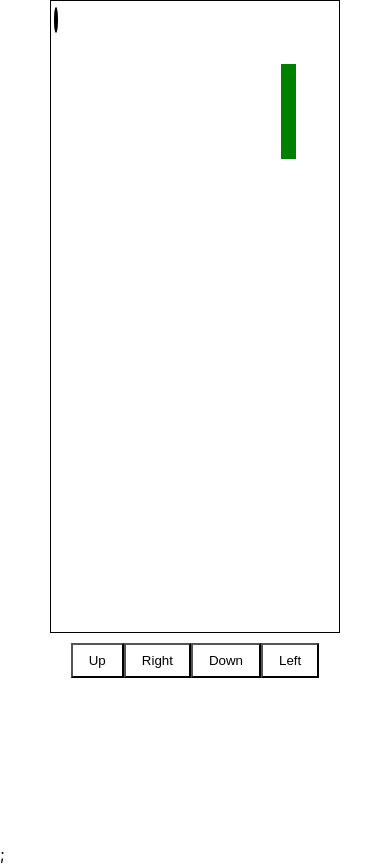
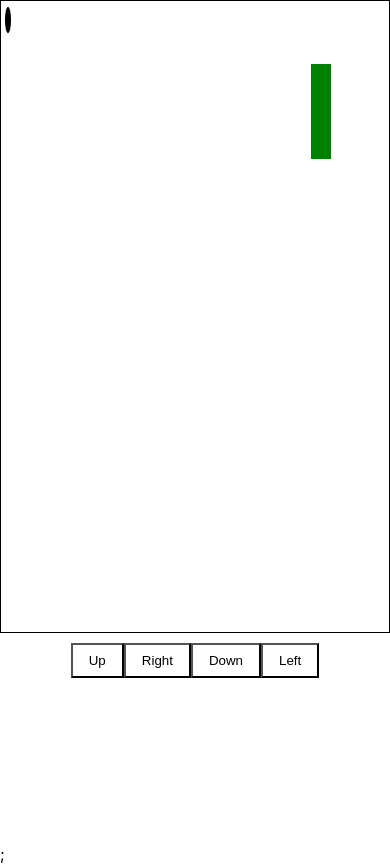
Before and after one commit to skv93-coder/ball-space-ankush, a React (Create React App) app: page / in a window 390 px wide. Built offline with nearby package versions, Linux system fonts and the light colour scheme.

Commit message:
remove radius in mobile

```diff
--- a/src/App.css
+++ b/src/App.css
@@ -17,7 +17,7 @@ body,
 }
 @media only screen and (max-width: 768px) {
   .board-container {
-    margin: none;
+    margin: 0px;
   }
   .ball {
     transition: all 2s linear ;
--- a/src/components/BoardContainer.jsx
+++ b/src/components/BoardContainer.jsx
@@ -8,8 +8,6 @@ export default function BoardContainer() {
       className="board-container"
       style={{
         border: "1px solid black",
-        margin: "0 50px",
-        // width: "calc(100vw - 100px)",
         height: "75vh",
         position: "relative",
       }}
```
